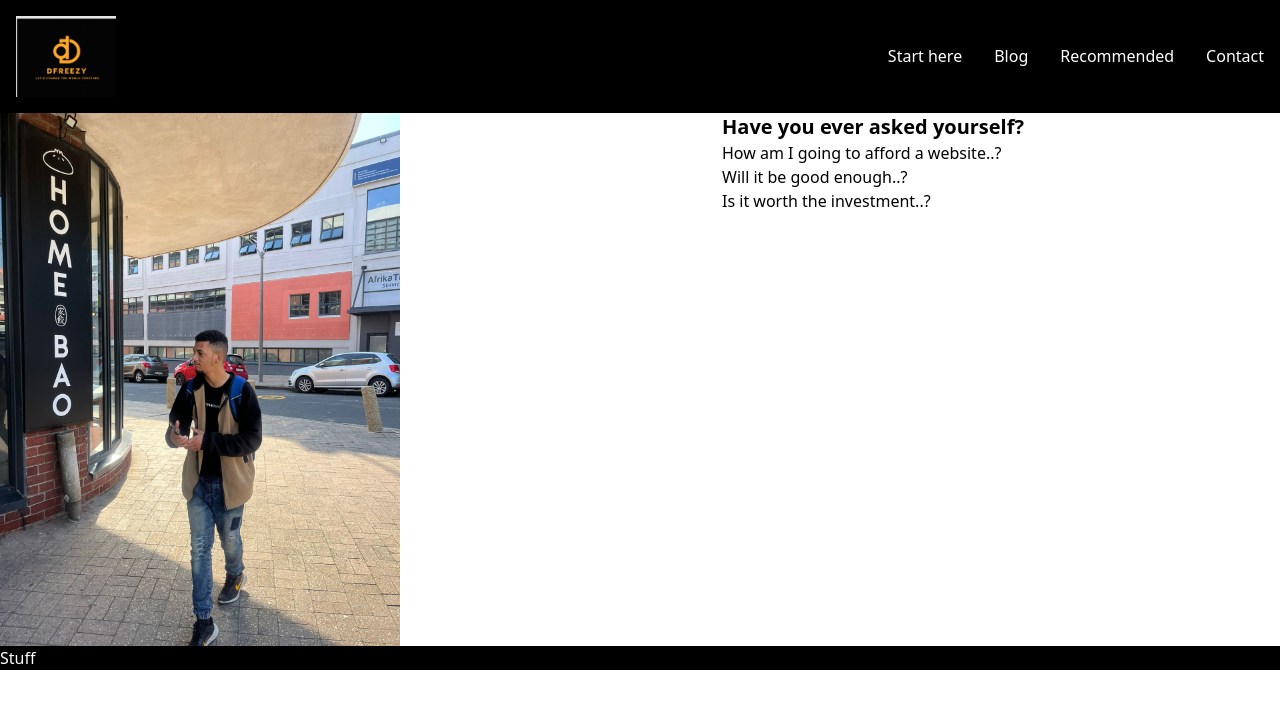
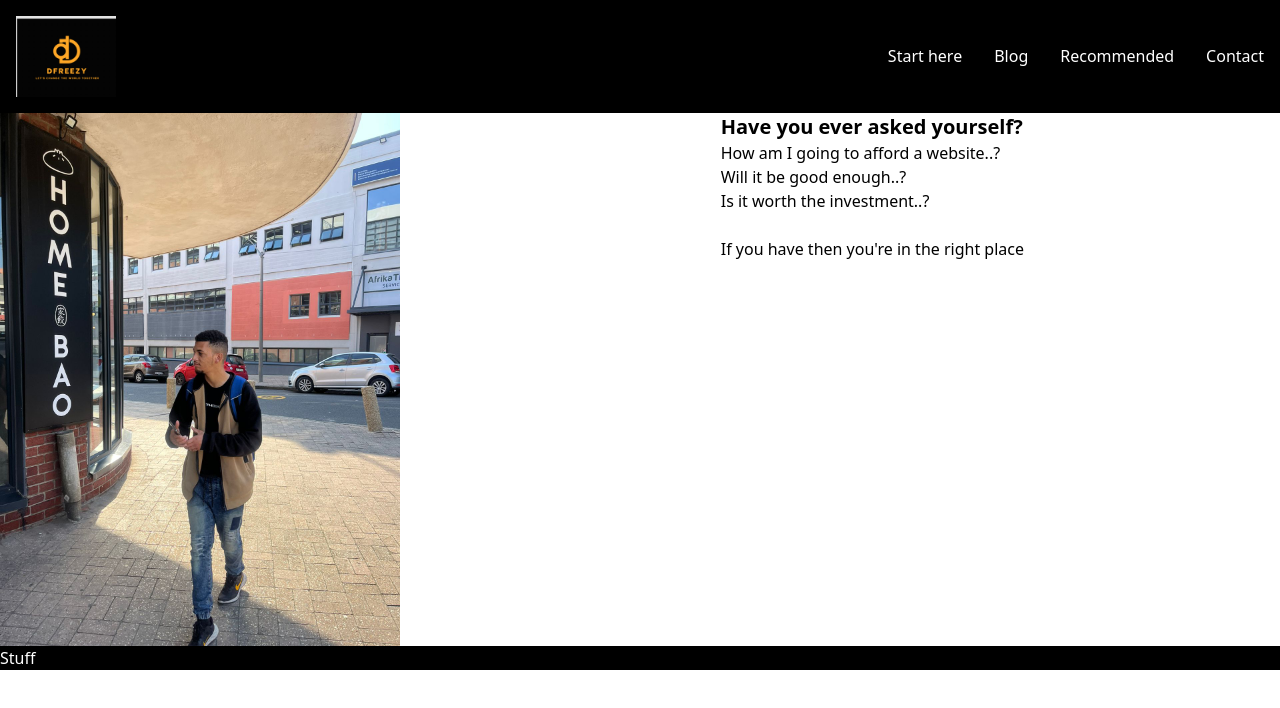
Before and after one commit to DFreezy/Fullstack-website, a React (Vite) app in the folder my-blog-site/: page /Start in a window 1280 px wide. Shown: the top 708 px of the page. Built offline with nearby package versions, Linux system fonts and the light colour scheme.

Commit message:
added extra content

```diff
--- a/my-blog-site/src/Pages/Start.jsx
+++ b/my-blog-site/src/Pages/Start.jsx
@@ -10,6 +10,8 @@ export default function Start(){
             <p>How am I going to afford a website..?</p>
             <p>Will it be good enough..?</p>
             <p>Is it worth the investment..?</p>
+            <br/>
+            <p>If you have then you're in the right place</p>
             </div>
         </div>
         </>
```
